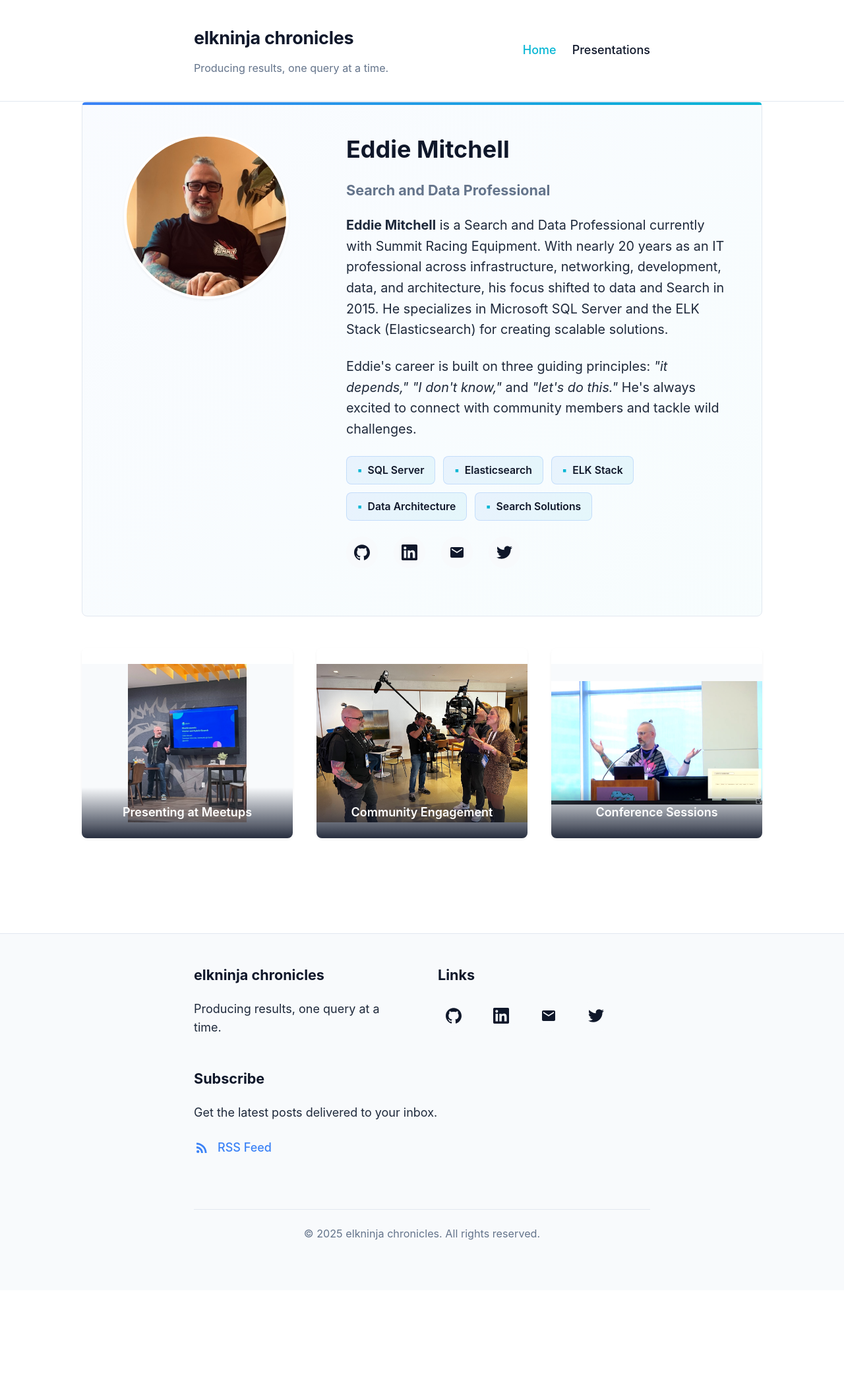
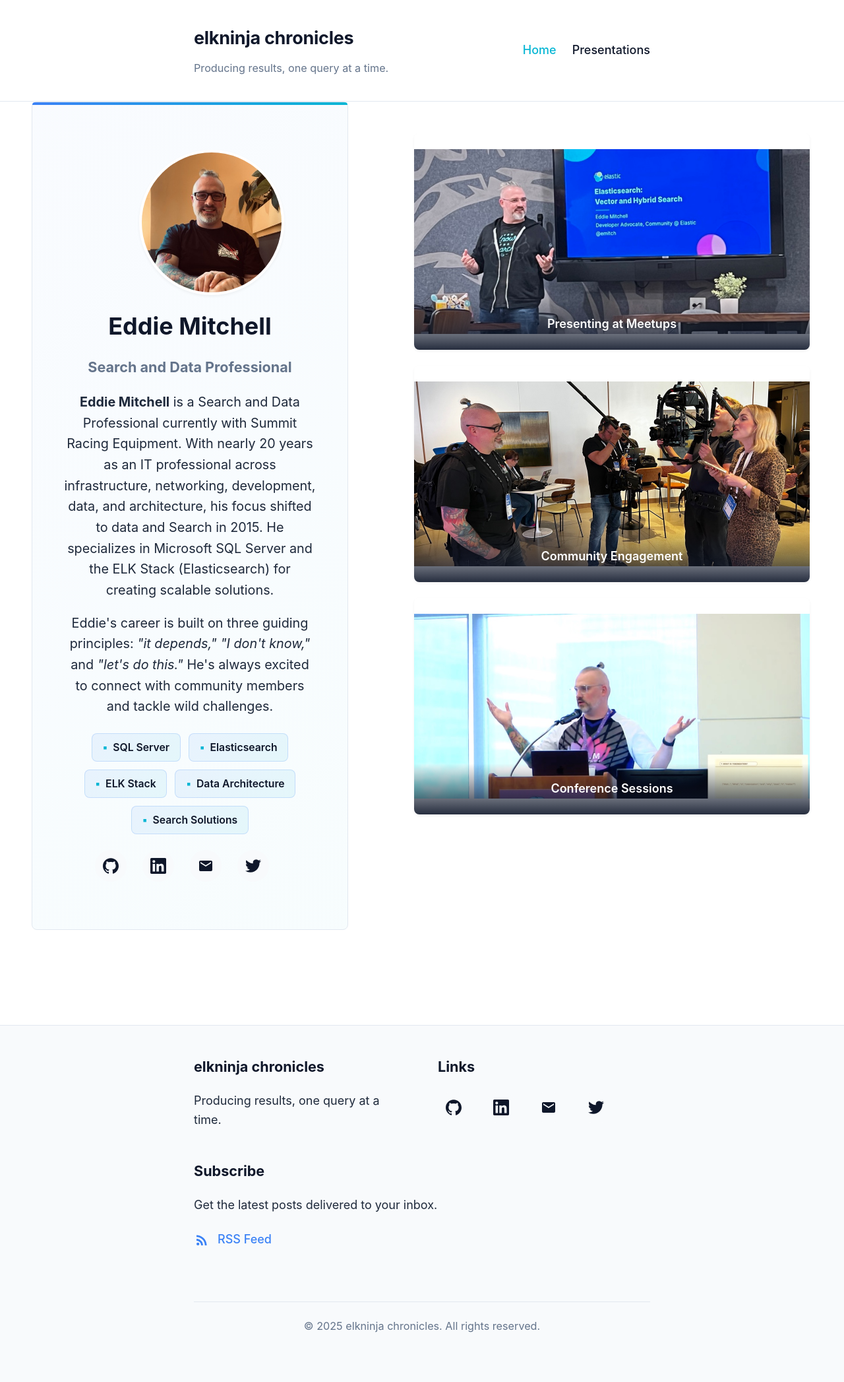
Before and after one commit to elkninja/elkninja.github.io, a Jekyll site: the page built from index.html, in a window 1280 px wide. Shown: the whole page at 66% size. Built offline with Jekyll 4.4.1, drawn with Linux system fonts in a browser that asks for light colours; before the commit the page ends 1955 px from its top, so only the background shows below that.

Commit message:
Redesign homepage: hero layout with profile left, gallery right
Major layout changes:
- Hero section: 2-column layout (profile left, gallery right)
- Fits everything above the fold on desktop (min-height: 85vh)
- Profile: 480px column, centered content
- Gallery: vertical stack of 3 images on right side
- Images: max-height 280px, maintains aspect ratio
- Responsive: stacks vertically on screens < 1200px

This creates a more balanced, professional layout that uses
screen space efficiently and keeps key content visible without scrolling.

```diff
--- a/_sass/_enhancements.scss
+++ b/_sass/_enhancements.scss
@@ -2,55 +2,79 @@
 
 // Wider layout for homepage
 .home .wrapper {
-  max-width: $wide-content-width;
+  max-width: 1400px;
+  padding-left: $double-spacing;
+  padding-right: $double-spacing;
 }
 
-// Enhanced profile section layout
+// Hero Section: Profile + Gallery side-by-side
+.hero-section {
+  display: grid;
+  grid-template-columns: 480px 1fr;
+  gap: $double-spacing * 2;
+  align-items: start;
+  min-height: 85vh;
+}
+
+// Profile section (left side)
 .profile-section {
-  display: grid;
-  grid-template-columns: 280px 1fr;
-  gap: $double-spacing * 1.5;
-  align-items: start;
-  text-align: left !important;
+  display: flex;
+  flex-direction: column;
+  align-items: center;
+  text-align: center;
 
   .profile-image {
-    width: 250px !important;
-    height: 250px !important;
-    margin: 0 auto !important;
+    width: 220px !important;
+    height: 220px !important;
+    margin-bottom: $base-spacing !important;
   }
 
   .profile-content {
-    max-width: none;
+    max-width: 100%;
   }
 
   .profile-title {
-    text-align: left;
+    text-align: center;
+    font-size: 2rem;
+    margin-top: 0;
   }
-}
 
-// Mobile: stack vertically
-@media (max-width: $tablet-width) {
-  .profile-section {
-    grid-template-columns: 1fr;
-    text-align: center !important;
-    gap: $base-spacing;
+  .profile-subtitle {
+    font-size: 1.1rem;
+  }
 
-    .profile-image {
-      width: 200px !important;
-      height: 200px !important;
+  .profile-bio {
+    font-size: 0.95rem;
+    line-height: 1.6;
+
+    p {
+      margin-bottom: $base-spacing * 0.75;
     }
+  }
 
-    .profile-title {
-      text-align: center;
-    }
+  .tech-stack {
+    justify-content: center;
+    margin: $base-spacing 0;
   }
 
   .social-links {
     justify-content: center !important;
   }
+}
 
-  .tech-stack {
-    justify-content: center;
+// Mobile: stack vertically
+@media (max-width: 1200px) {
+  .hero-section {
+    grid-template-columns: 1fr;
+    gap: $double-spacing;
+    min-height: auto;
+  }
+
+  .profile-section {
+    .profile-image {
+      width: 200px !important;
+      height: 200px !important;
+    }
   }
 }
 
@@ -284,16 +308,19 @@ a {
   }
 }
 
-// Action Gallery
+// Action Gallery (right side)
 .action-gallery {
-  margin: $double-spacing 0;
+  display: flex;
+  align-items: center;
+  justify-content: center;
 }
 
 .gallery-grid {
   display: grid;
-  grid-template-columns: repeat(3, 1fr);
-  gap: $base-spacing * 1.5;
-  margin-top: $base-spacing;
+  grid-template-columns: 1fr;
+  gap: $base-spacing;
+  width: 100%;
+  max-width: 600px;
 }
 
 .gallery-item {
@@ -319,10 +346,10 @@ a {
   img {
     width: 100%;
     height: auto;
-    aspect-ratio: 4/3;
-    object-fit: contain;
+    max-height: 280px;
+    object-fit: cover;
+    object-position: center;
     display: block;
-    background-color: $light-gray;
     transition: transform $transition-speed $transition-timing;
   }
 
@@ -342,12 +369,27 @@ a {
 }
 
 // Responsive gallery
+@media (max-width: 1200px) {
+  .action-gallery {
+    margin-top: $double-spacing;
+  }
+
+  .gallery-grid {
+    grid-template-columns: repeat(3, 1fr);
+    max-width: none;
+  }
+
+  .gallery-item img {
+    max-height: 250px;
+  }
+}
+
 @media (max-width: $tablet-width) {
   .gallery-grid {
     grid-template-columns: 1fr;
   }
 
   .gallery-item img {
-    height: 250px;
+    max-height: 300px;
   }
 }
--- a/index.html
+++ b/index.html
@@ -5,8 +5,10 @@ title: Home
 
 <div class="home">
   <div class="wrapper">
-    <!-- Profile Section -->
-    <section class="profile-section">
+    <!-- Hero Section: Profile + Gallery -->
+    <section class="hero-section">
+      <!-- Left: Profile -->
+      <div class="profile-section">
         <img src="{{ '/assets/images/profile-400.jpg' | relative_url }}" alt="Eddie Mitchell - Search and Data Professional" class="profile-image">
 
         <div class="profile-content">
@@ -32,10 +34,10 @@ title: Home
 
           {% include social-links.html %}
         </div>
-    </section>
+      </div>
 
-    <!-- Action Shots Gallery -->
-    <section class="action-gallery">
+      <!-- Right: Action Gallery -->
+      <div class="action-gallery">
         <div class="gallery-grid">
           <div class="gallery-item">
             <img src="{{ '/assets/images/speaking-elastic.jpg' | relative_url }}" alt="Presenting at local meetups">
@@ -48,6 +50,7 @@ title: Home
           <div class="gallery-item">
             <img src="{{ '/assets/images/keynote-speaking.jpg' | relative_url }}" alt="Conference session presentation">
             <p class="gallery-caption">Conference Sessions</p>
+          </div>
         </div>
       </div>
     </section>
```
Lines whose indentation alone changed are shown as unchanged.
